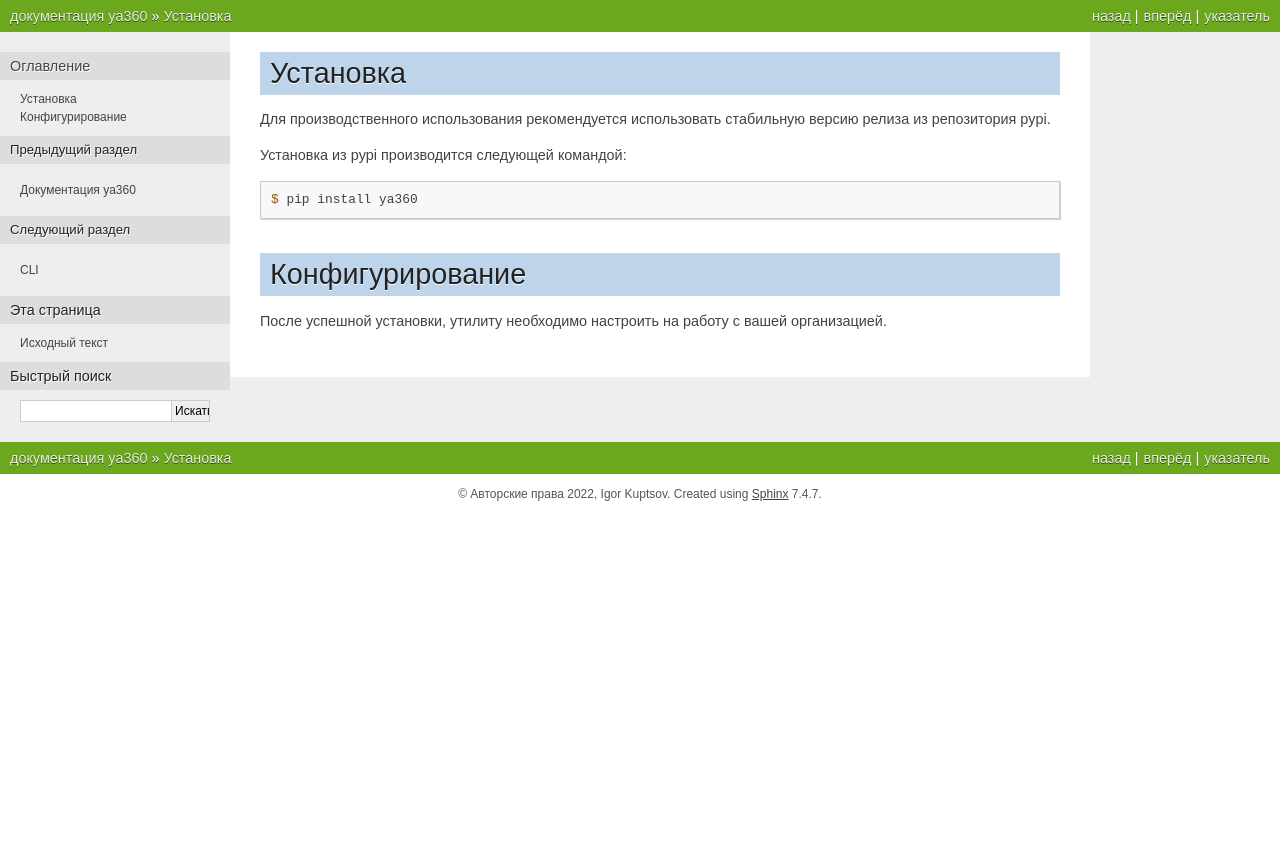
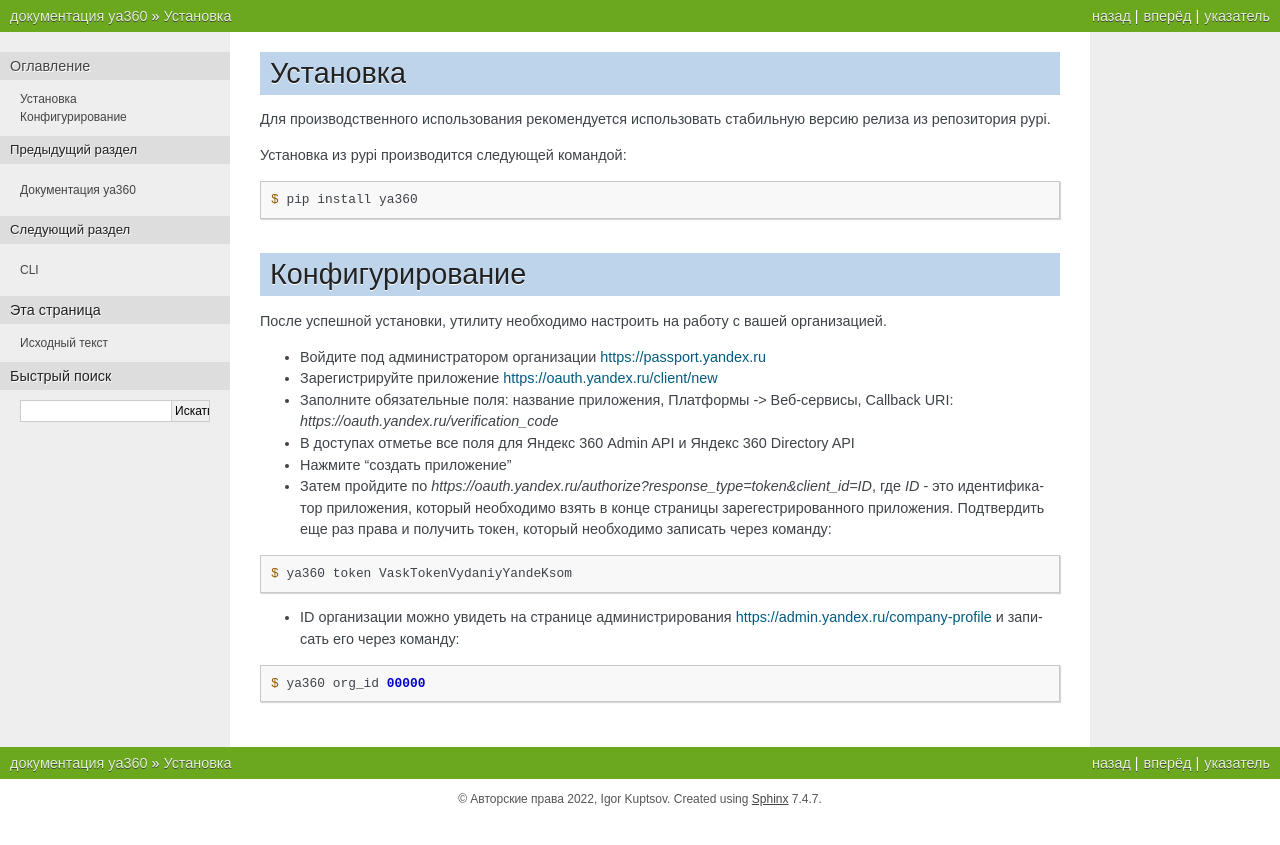
Before and after one commit to imercury13/ya360, a Sphinx documentation site: the page built from docs/source/usage.rst, in a window 1280 px wide. Shown: the top 845 px of the page. Built offline with Sphinx 7.4.7, drawn with Linux system fonts in a browser that asks for light colours.

Commit message:
Добавления главы Конфигурирование

```diff
--- a/docs/source/usage.rst
+++ b/docs/source/usage.rst
@@ -13,3 +13,20 @@
 ----------------
 
 После успешной установки, утилиту необходимо настроить на работу с вашей организацией.
+
+- Войдите под администратором организации https://passport.yandex.ru
+- Зарегистрируйте приложение https://oauth.yandex.ru/client/new
+- Заполните обязательные поля: название приложения, Платформы -> Веб-сервисы, Callback URI: `https://oauth.yandex.ru/verification_code`
+- В доступах отметье все поля для Яндекс 360 Admin API и Яндекс 360 Directory API
+- Нажмите “создать приложение”
+- Затем пройдите по `https://oauth.yandex.ru/authorize?response_type=token&client_id=ID`, где `ID` - это идентификатор приложения, который необходимо взять в конце страницы зарегестрированного приложения. Подтвердить еще раз права и получить токен, который необходимо записать через команду:
+
+.. code-block:: console
+
+    $ ya360 token VaskTokenVydaniyYandeKsom
+
+- ID организации можно увидеть на странице администрирования https://admin.yandex.ru/company-profile и записать его через команду:
+
+.. code-block:: console
+
+    $ ya360 org_id 00000
```
